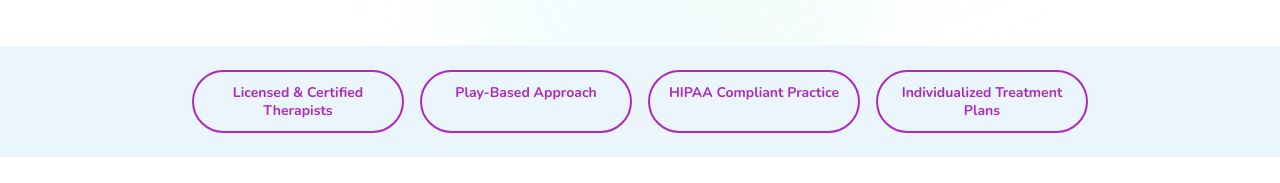
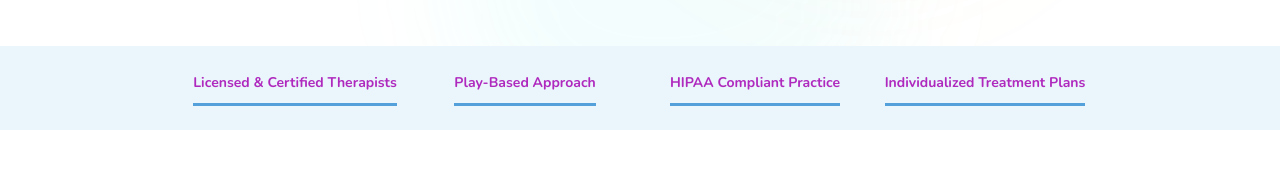
Before and after one commit to AppStudioPros/coastal-pediatric-therapy, a Next.js app: page / in a window 1280 px wide. Shown: the part 738-921 px from the top of the page. Built offline with nearby package versions, Linux system fonts and the light colour scheme; no server answers; the database is empty.

Commit message:
fix: trust bar same style, just clickable links now

```diff
--- a/app/page.tsx
+++ b/app/page.tsx
@@ -133,14 +133,10 @@ export default function Home() {
       {/* Trust bar */}
       <AnimatedSection>
         <section className="bg-[#EAF6FB] py-6 px-4">
-          <div className="max-w-4xl mx-auto grid grid-cols-2 md:grid-cols-4 gap-4">
+          <div className="max-w-4xl mx-auto grid grid-cols-2 md:grid-cols-4 gap-6">
             {trustBar.map(({ label, href }) => (
-              <Link
-                key={label}
-                href={href}
-                className="text-center block px-4 py-3 rounded-full border-2 border-[#AF29BE] text-[#AF29BE] font-bold text-sm hover:bg-[#AF29BE] hover:text-white transition-all duration-200 leading-tight"
-              >
-                {label}
+              <Link key={label} href={href} className="text-center block group">
+                <p className="font-bold text-sm gold-underline text-[#AF29BE] transition-colors duration-300 group-hover:text-[#1e3a4a]">{label}</p>
               </Link>
             ))}
           </div>
```
